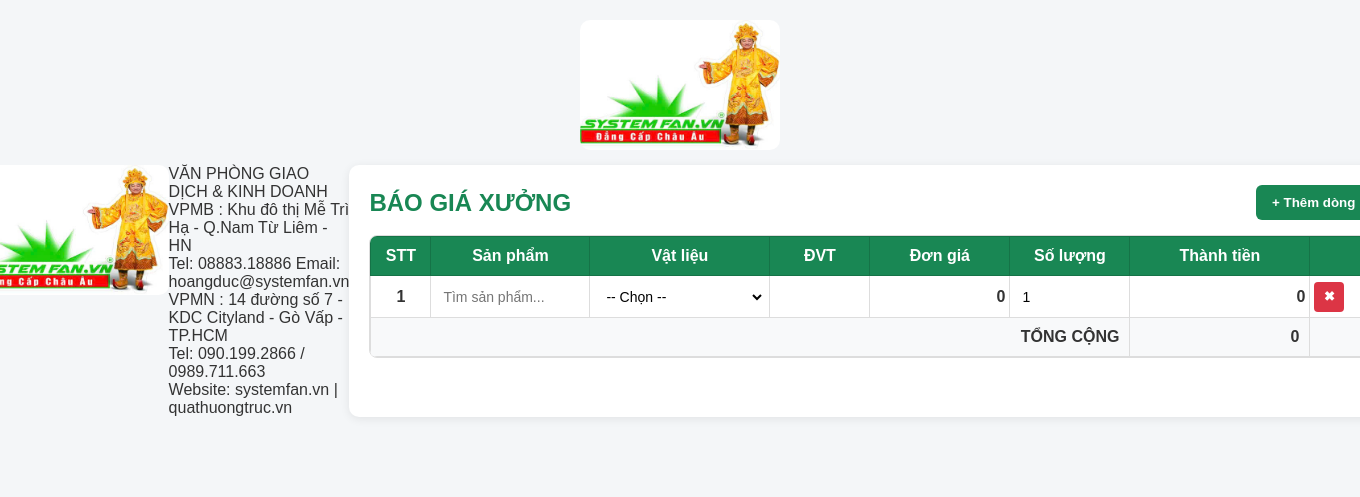
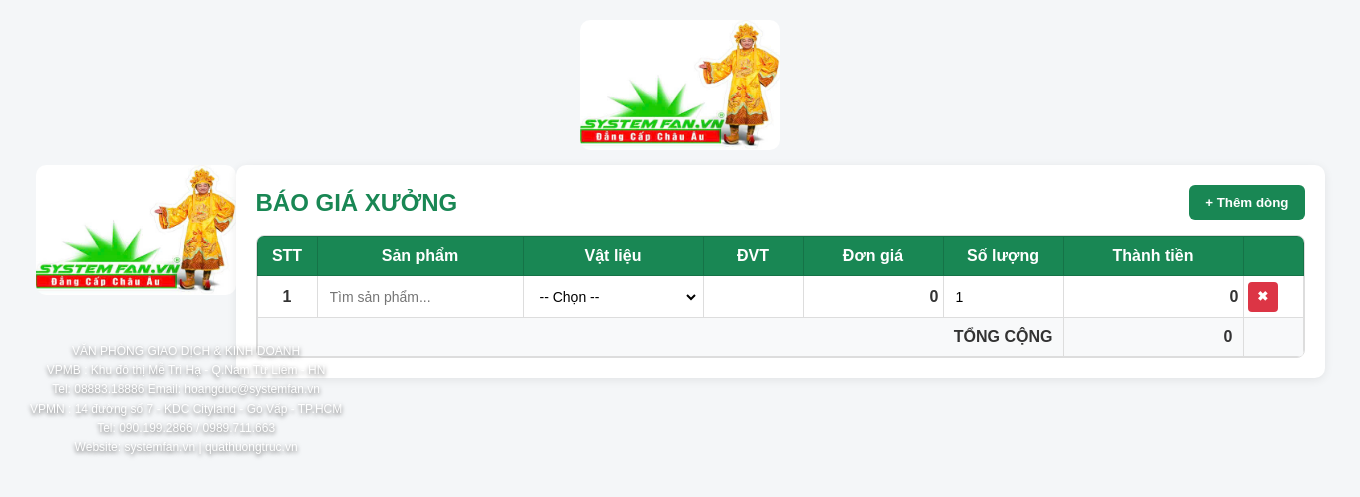
Before and after one commit to 20020899-debug/quote-web, a Flask app: page / in a window 1360 px wide. Shown: the top 497 px of the page. Run offline with Flask 3, Linux system fonts and the light colour scheme; data that the repository does not hold is empty.

Commit message:
Update style.css

```diff
--- a/quote-web/static/style.css
+++ b/quote-web/static/style.css
@@ -249,3 +249,18 @@ tbody tr:hover{
     object-fit:cover;
     border-radius:10px;
 }
+.company-info{
+    position: absolute;
+    top: 50%;
+    left: 30px;          /* 👈 đổi từ right sang left */
+    transform: translateY(-50%);
+
+    text-align: center;
+
+    font-size: 12px;
+    line-height: 1.6;
+
+    color: white;
+
+    text-shadow: 0 2px 4px rgba(0,0,0,0.6);
+}
```
